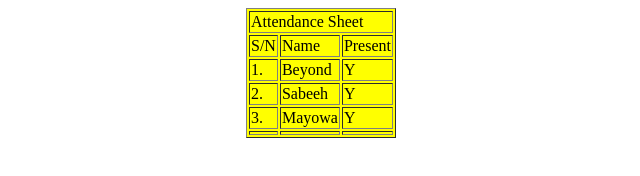
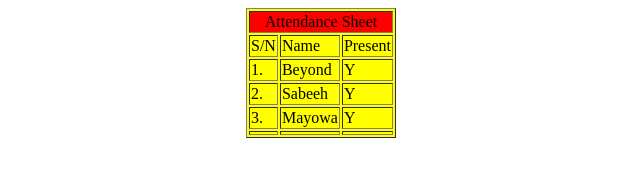
Before and after one commit to chrisways/gitproject, a plain HTML site: page index.html in a window 1280 px wide. Shown: the whole page, without its empty margins (319-959 px from the left). Drawn offline with Linux system fonts and the light colour scheme.

Commit message:
red background add to title and centered

```diff
--- a/index.html
+++ b/index.html
@@ -5,7 +5,7 @@
 </head>
 <body>
 
-<table align="center" border="1" bgcolor="yellow"><tr><td colspan="3">Attendance Sheet</td></tr><tr><td>S/N</td><td>Name</td><td>Present</td></tr><tr><td>1.</td><td>Beyond</td><td>Y</td></tr><tr><td>2.</td><td> Sabeeh</td><td>Y</td></tr><tr><td>3.</td><td>Mayowa</td><td>Y</td></tr><tr><td></td><td></td><td></td></tr></table>
+<table align="center" border="1" bgcolor="yellow"><tr bgcolor="red" align="center"><td colspan="3" >Attendance Sheet</td></tr><tr><td>S/N</td><td>Name</td><td>Present</td></tr><tr><td>1.</td><td>Beyond</td><td>Y</td></tr><tr><td>2.</td><td> Sabeeh</td><td>Y</td></tr><tr><td>3.</td><td>Mayowa</td><td>Y</td></tr><tr><td></td><td></td><td></td></tr></table>
 
 
 </body>
```
